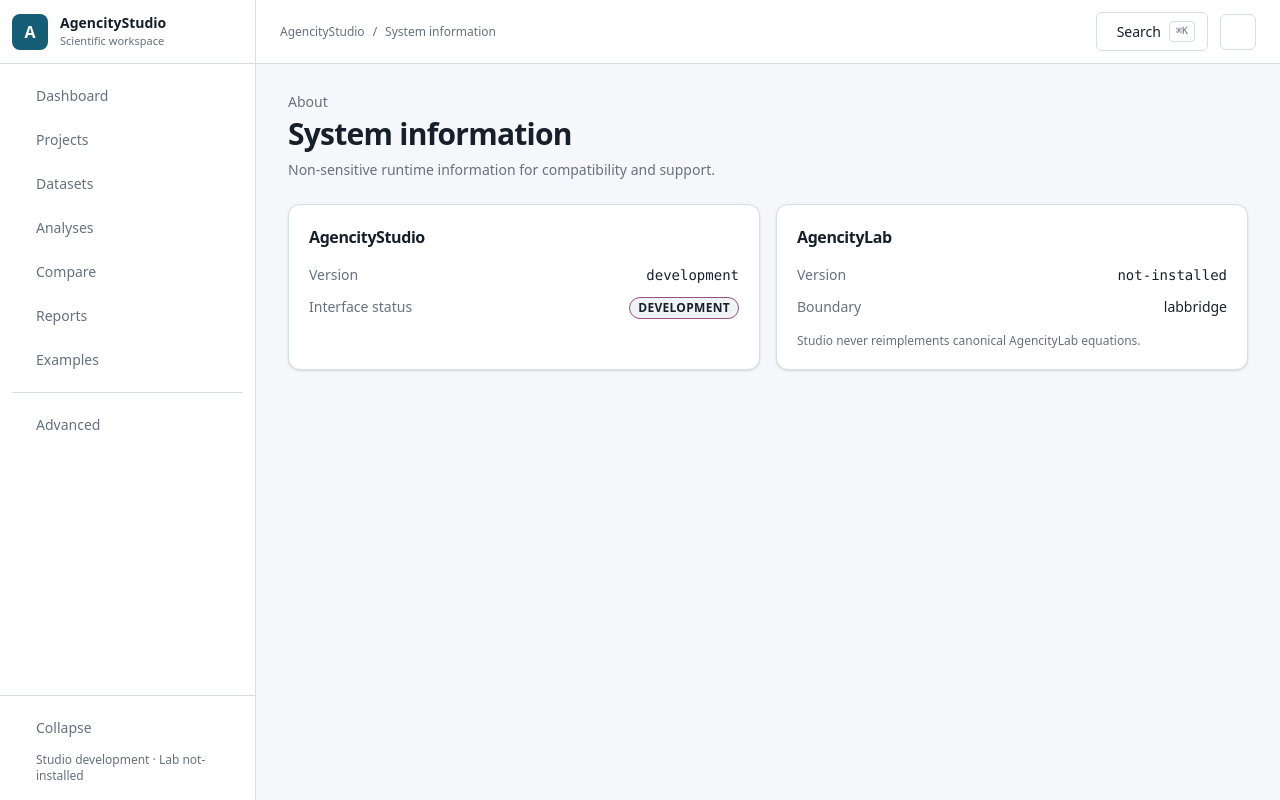
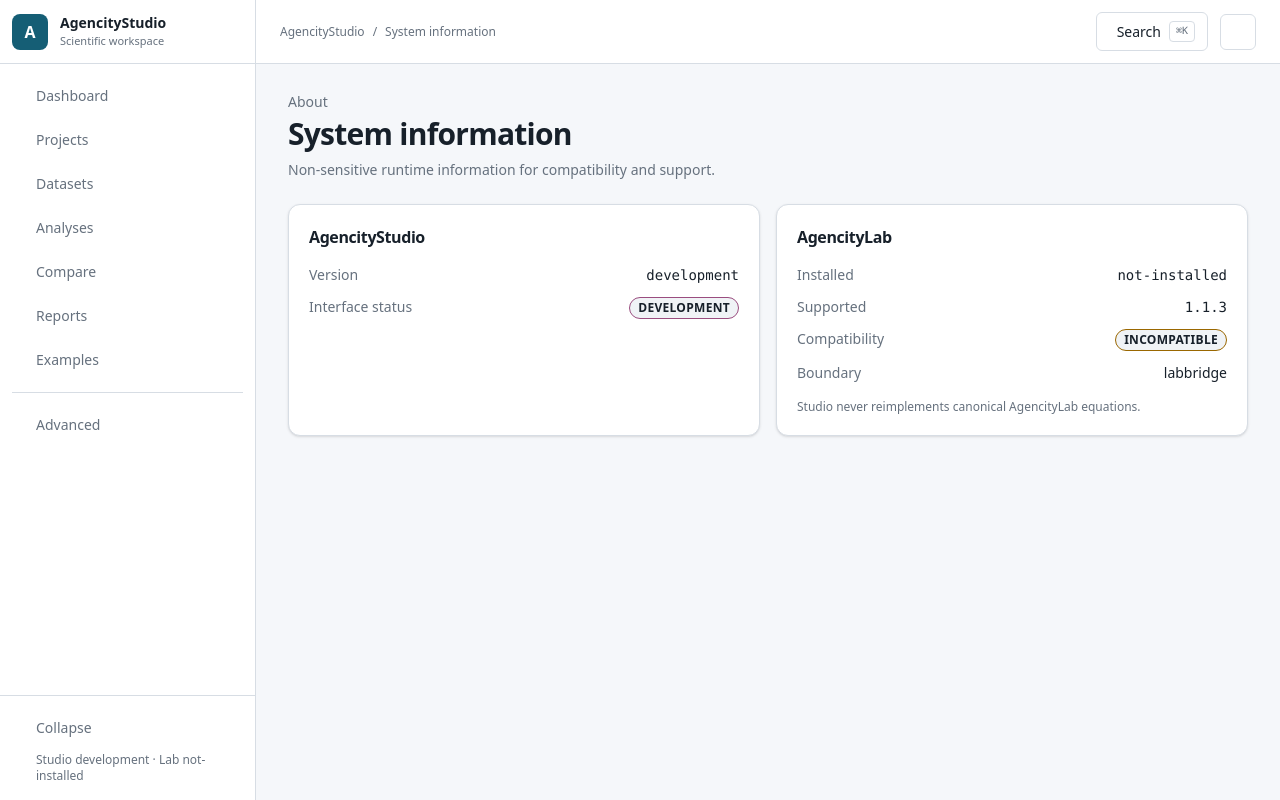
Before and after one commit to somafgroup/AgencityStudio, a Django app: page /about/ in a window 1280 px wide. Run offline with Django 5.2, Linux system fonts and the light colour scheme; style sheets or scripts are compiled from the project's sources; parts of the project's set-up code (start-up, migrations or seed data) failed here and were passed over.

Commit message:
ui: show explicit lab compatibility

```diff
--- a/templates/studio/about.html
+++ b/templates/studio/about.html
@@ -1 +1,30 @@
-{% extends "base.html" %}{% load i18n %}{% block content %}<header class="page-header"><div><p class="muted mb-1 text-sm">{% translate "About" %}</p><h1 class="page-title">{% translate "System information" %}</h1><p class="muted mt-2 text-sm">{% translate "Non-sensitive runtime information for compatibility and support." %}</p></div></header><div class="grid gap-4 md:grid-cols-2"><section class="card"><h2 class="section-title">AgencityStudio</h2><dl class="mt-4 space-y-3 text-sm"><div class="flex justify-between gap-4"><dt class="muted">Version</dt><dd class="font-mono">{{ studio_version }}</dd></div><div class="flex justify-between gap-4"><dt class="muted">Interface status</dt><dd><span class="badge status-research">DEVELOPMENT</span></dd></div></dl></section><section class="card"><h2 class="section-title">AgencityLab</h2><dl class="mt-4 space-y-3 text-sm"><div class="flex justify-between gap-4"><dt class="muted">Version</dt><dd class="font-mono">{{ agencitylab_version }}</dd></div><div class="flex justify-between gap-4"><dt class="muted">Boundary</dt><dd>labbridge</dd></div></dl><p class="muted mt-4 text-xs">{% translate "Studio never reimplements canonical AgencityLab equations." %}</p></section></div>{% endblock %}
+{% extends "base.html" %}
+{% load i18n %}
+{% block content %}
+<header class="page-header">
+  <div>
+    <p class="muted mb-1 text-sm">{% translate "About" %}</p>
+    <h1 class="page-title">{% translate "System information" %}</h1>
+    <p class="muted mt-2 text-sm">{% translate "Non-sensitive runtime information for compatibility and support." %}</p>
+  </div>
+</header>
+<div class="grid gap-4 md:grid-cols-2">
+  <section class="card">
+    <h2 class="section-title">AgencityStudio</h2>
+    <dl class="mt-4 space-y-3 text-sm">
+      <div class="flex justify-between gap-4"><dt class="muted">Version</dt><dd class="font-mono">{{ studio_version }}</dd></div>
+      <div class="flex justify-between gap-4"><dt class="muted">Interface status</dt><dd><span class="badge status-research">DEVELOPMENT</span></dd></div>
+    </dl>
+  </section>
+  <section class="card">
+    <h2 class="section-title">AgencityLab</h2>
+    <dl class="mt-4 space-y-3 text-sm">
+      <div class="flex justify-between gap-4"><dt class="muted">Installed</dt><dd class="font-mono">{{ agencitylab_version }}</dd></div>
+      <div class="flex justify-between gap-4"><dt class="muted">Supported</dt><dd class="font-mono">{{ agencitylab_supported_version }}</dd></div>
+      <div class="flex justify-between gap-4"><dt class="muted">Compatibility</dt><dd><span class="badge {% if agencitylab_compatible %}status-canonical{% else %}status-warning{% endif %}">{% if agencitylab_compatible %}COMPATIBLE{% else %}INCOMPATIBLE{% endif %}</span></dd></div>
+      <div class="flex justify-between gap-4"><dt class="muted">Boundary</dt><dd>labbridge</dd></div>
+    </dl>
+    <p class="muted mt-4 text-xs">{% translate "Studio never reimplements canonical AgencityLab equations." %}</p>
+  </section>
+</div>
+{% endblock %}
```
